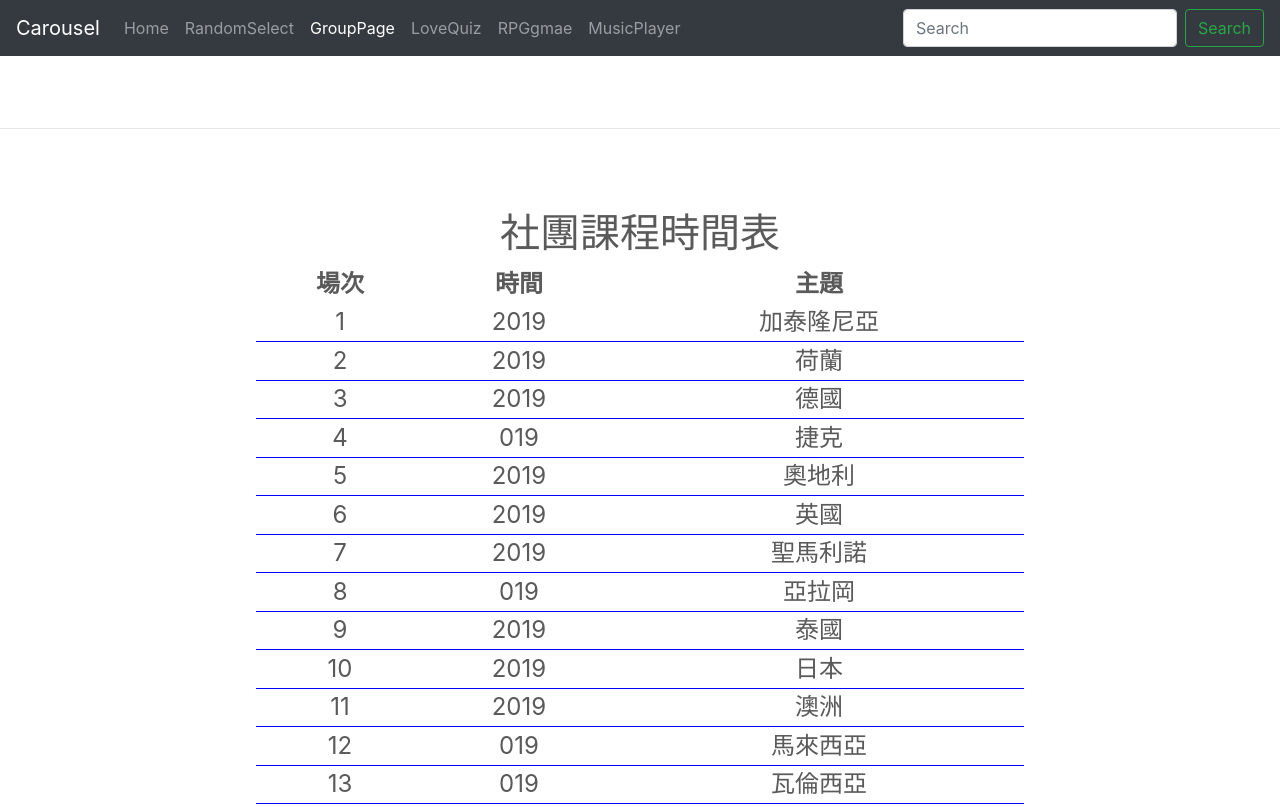
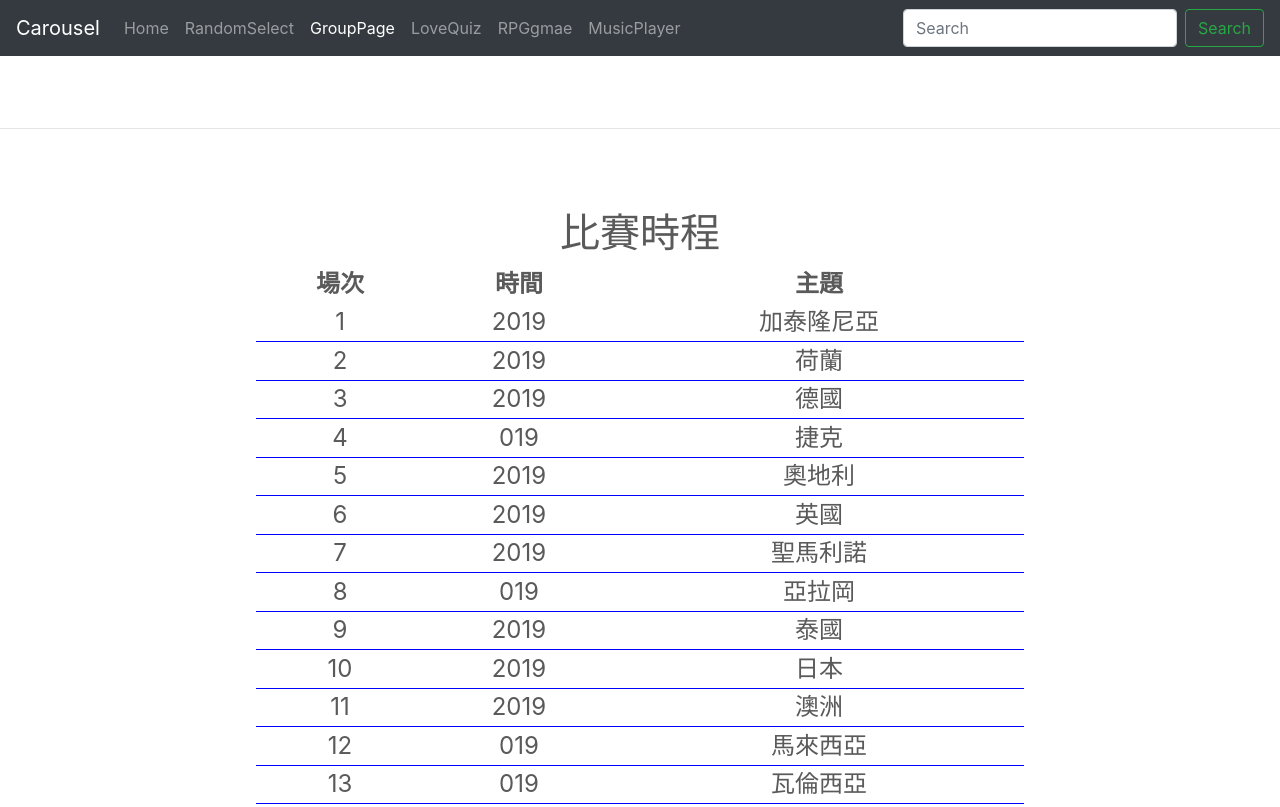
Before and after one commit to bigfocusbear/MeragePractice, a plain HTML site: page GroupPage.html in a window 1280 px wide. Shown: the top 807 px of the page. Drawn offline with nearby package versions, Linux system fonts and the light colour scheme.

Commit message:
Update GroupPage.html

```diff
--- a/GroupPage.html
+++ b/GroupPage.html
@@ -58,7 +58,7 @@
 
 
         <hr class="featurette-divider">
-        <h1>社團課程時間表</h1>
+        <h1>比賽時程</h1>
         <table id="courseTable"></table>
         <hr class="featurette-divider">
 
```
